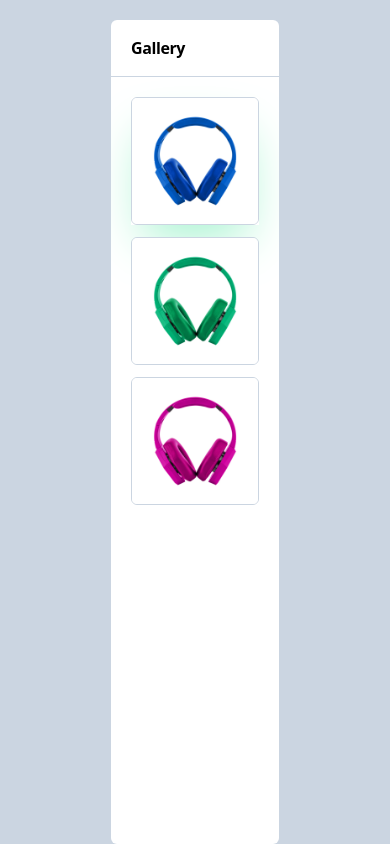
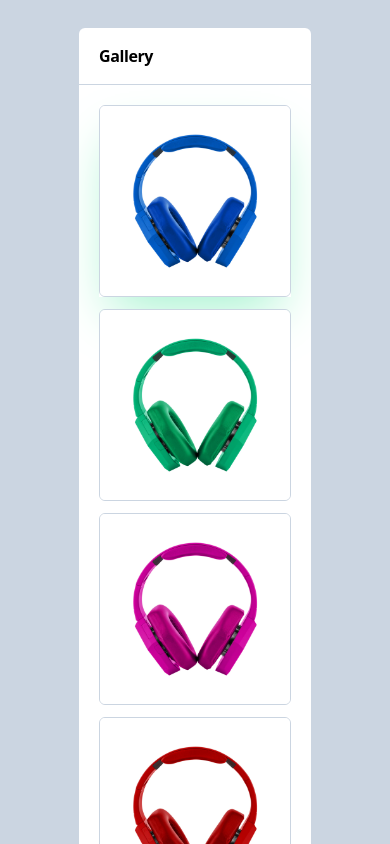
Before and after one commit to Shamonti/react-image-gallery, a React (Vite) app: page / in a window 390 px wide. Built offline with nearby package versions, Linux system fonts and the light colour scheme.

Commit message:
Added responsiveness to app layout

```diff
--- a/src/features/Gallery.jsx
+++ b/src/features/Gallery.jsx
@@ -63,7 +63,7 @@ function Gallery({ gallery, setGallery }) {
 
   return (
     <>
-      <div className="grid h-full grid-cols-1 gap-y-3 overflow-auto border-t  border-slate-300 p-5 sm:gap-3 md:grid-cols-4 lg:grid-cols-5 xl:grid-cols-6">
+      <div className="grid h-full grid-cols-1 gap-y-3 overflow-auto border-t border-slate-300 p-5 sm:gap-3 md:grid-cols-4 lg:grid-cols-5 xl:grid-cols-6">
         {gallery.map((item, index) => (
           <div
             key={index}
--- a/src/features/Image.jsx
+++ b/src/features/Image.jsx
@@ -5,7 +5,7 @@ function Image({ item }) {
     <img
       src={item.src}
       alt={item.src}
-      className={`img h-32 rounded-md border border-slate-300 object-cover transition-colors duration-300 sm:h-full`}
+      className={`img h-48 rounded-md border border-slate-300 object-cover transition-colors duration-300 sm:h-full`}
       draggable={item.featured}
     />
   );
--- a/src/ui/AppLayout.jsx
+++ b/src/ui/AppLayout.jsx
@@ -8,22 +8,22 @@ function AppLayout() {
     { id: 0, src: 'image-1.webp' },
     { id: 1, src: 'image-2.webp' },
     { id: 2, src: 'image-3.webp' },
-    // { id: 3, src: 'image-4.webp' },
-    // { id: 4, src: 'image-5.webp' },
-    // { id: 5, src: 'image-6.webp' },
-    // { id: 6, src: 'image-7.webp' },
-    // { id: 7, src: 'image-8.webp' },
-    // { id: 8, src: 'image-9.webp' },
-    // { id: 10, src: 'image-10.jpeg' },
-    // { id: 11, src: 'image-11.jpeg' },
+    { id: 3, src: 'image-4.webp' },
+    { id: 4, src: 'image-5.webp' },
+    { id: 5, src: 'image-6.webp' },
+    { id: 6, src: 'image-7.webp' },
+    { id: 7, src: 'image-8.webp' },
+    { id: 8, src: 'image-9.webp' },
+    { id: 10, src: 'image-10.jpeg' },
+    { id: 11, src: 'image-11.jpeg' },
   ]);
 
   return (
-    <div className=" p-auto flex h-screen items-center justify-center overflow-auto bg-slate-300 pt-5">
-      <div className="m-5 flex h-full flex-col  rounded-md bg-white">
+    <div className=" p-auto flex h-screen items-center justify-center overflow-auto bg-slate-300 p-7 sm:p-10">
+      <div className="m-auto flex h-max flex-col rounded-md bg-white">
         <Header gallery={gallery} setGallery={setGallery} />
 
-        <main className="min-h-min">
+        <main className="">
           <Gallery gallery={gallery} setGallery={setGallery} />
         </main>
       </div>
```
